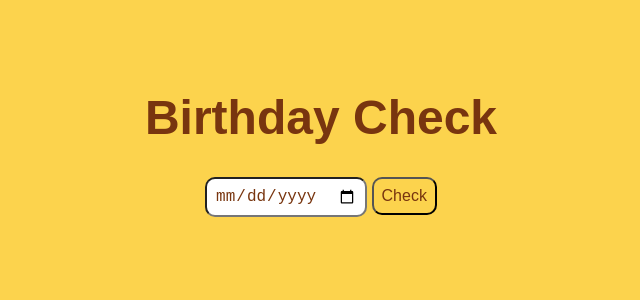
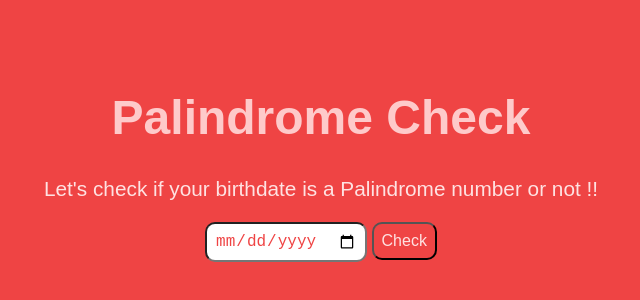
Before and after one commit to purvasharmadev/palindrome-birthday-check, a website built with Parcel: page index.html in a window 1280 px wide. Shown: the part 110-410 px from the top of the page, without its empty margins (319-959 px from the left). Built offline with nearby package versions, Linux system fonts and the light colour scheme.

Commit message:
style: minor changes

```diff
--- a/index.html
+++ b/index.html
@@ -8,7 +8,8 @@
 
   <body>
     <div class="container">
-      <h1>Birthday Check</h1>
+      <h1>Palindrome Check</h1>
+      <p>Let's check if your birthdate is a Palindrome number or not !!</p>
       <input type="date" id="date-of-birth" />
       <button id="result-btn">Check</button>
 
--- a/src/styles.css
+++ b/src/styles.css
@@ -1,7 +1,7 @@
 :root {
-  --bg-color: #fcd34d;
-  --heading: #78350f;
-  --text: #92400e;
+  --bg-color: #ef4444;
+  --heading: #fecaca;
+  --text: #fee2e2;
 }
 
 body {
@@ -13,6 +13,10 @@ body {
 h1 {
   color: var(--heading);
   font-size: 3rem;
+}
+p {
+  color: var(--text);
+  font-size: 1.3rem;
 }
 
 .container {
@@ -26,11 +30,12 @@ h1 {
   padding: 0.5rem;
   outline: none;
   font-size: 1rem;
-  color: var(--heading);
+  color: var(--bg-color);
   border-radius: 10px;
 }
 
 #result-btn {
+  color: var(--text);
   margin-bottom: 2em;
   background: none;
   /* padding: 1rem; */
```
